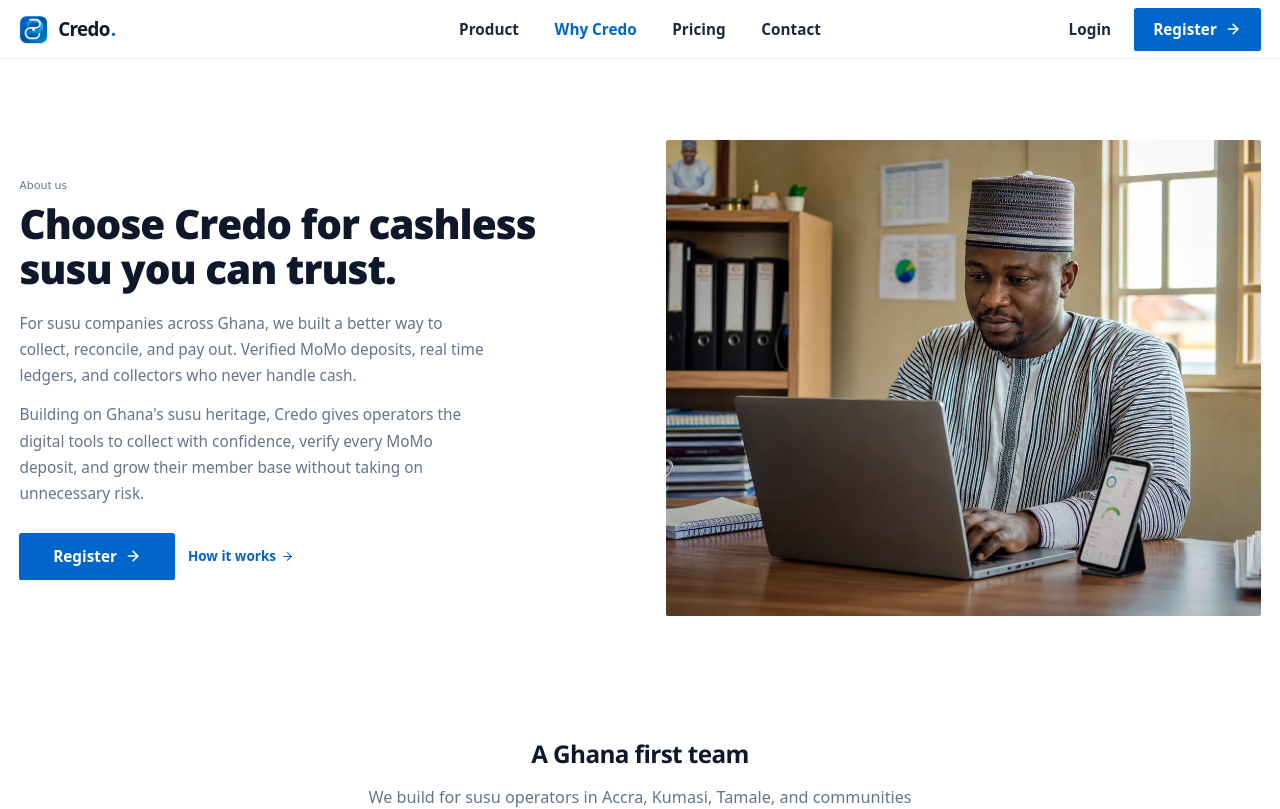
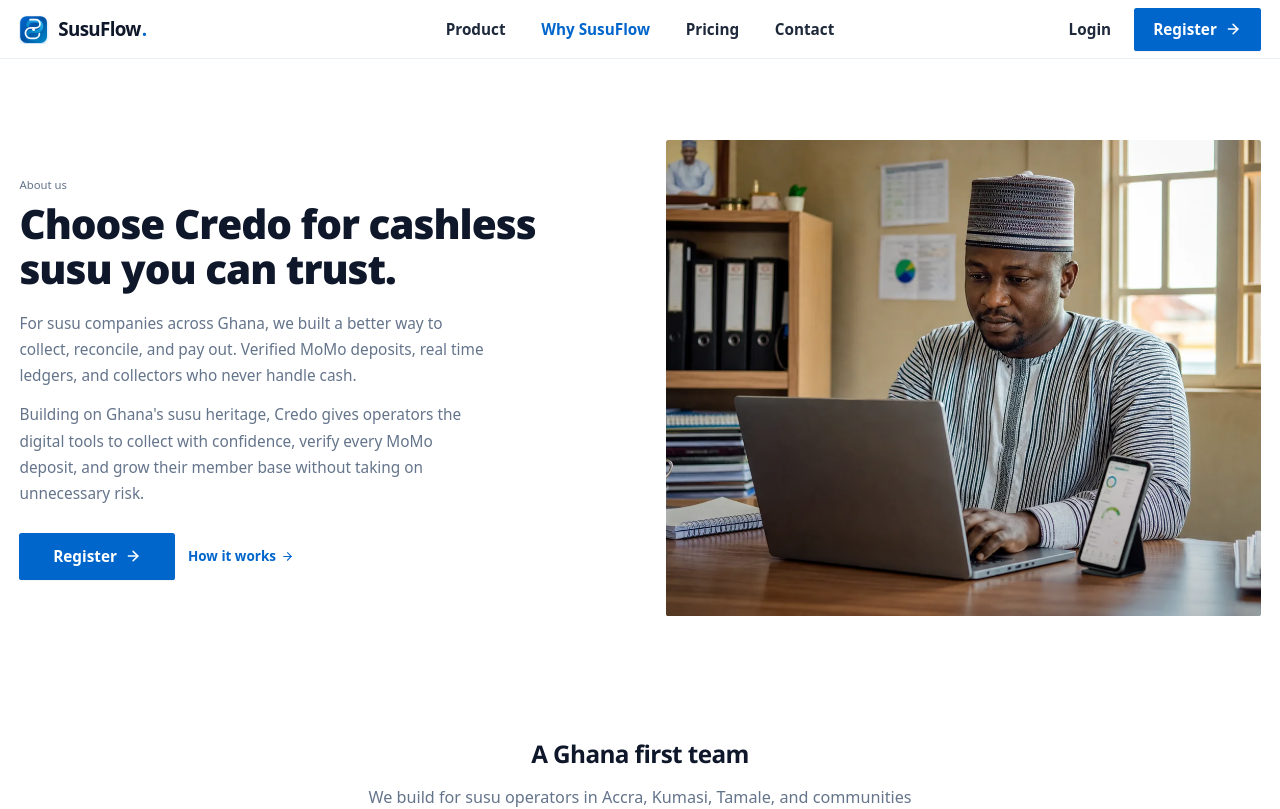
Before and after one commit to Gideon-Dadey/SusuFlow, a Next.js app in the folder apps/web/: page /about in a window 1280 px wide. Shown: the top 809 px of the page. Built offline with nearby package versions, Linux system fonts and the light colour scheme.

Commit message:
fix: revert branding name back to SusuFlow across platform

```diff
--- a/apps/web/src/app/(staff)/staff/settings/page.tsx
+++ b/apps/web/src/app/(staff)/staff/settings/page.tsx
@@ -146,12 +146,12 @@ export default function StaffSettingsPage() {
     const resolvedName =
       activeTenant?.name ||
       (tenantSlug
-        ? tenantSlug === "adipa"
-          ? "Adipa Microfinance"
+        ? tenantSlug === "adipa" || tenantSlug === "susuflow"
+          ? "SusuFlow"
           : tenantSlug.toUpperCase()
-        : "Adipa Microfinance");
+        : "SusuFlow");
     const resolvedEmail =
-      activeTenant?.email || user?.email || "admin@adipamicrofinance.com";
+      activeTenant?.email || user?.email || "support@susuflow.com";
     const resolvedPhone =
       activeTenant?.phone || userProfile?.phone || "+233240000000";
     const resolvedLogo = tenant?.logoUrl || tenantBranding?.logoUrl || "";
@@ -348,15 +348,12 @@ export default function StaffSettingsPage() {
       name.trim() ||
       tenant?.name ||
       (user?.tenantSlug
-        ? user.tenantSlug === "adipa"
-          ? "Adipa Microfinance"
+        ? user.tenantSlug === "adipa" || user.tenantSlug === "susuflow"
+          ? "SusuFlow"
           : user.tenantSlug.toUpperCase()
-        : "Adipa Microfinance");
+        : "SusuFlow");
     const targetEmail =
-      email.trim() ||
-      tenant?.email ||
-      user?.email ||
-      "admin@adipamicrofinance.com";
+      email.trim() || tenant?.email || user?.email || "support@susuflow.com";
     const targetPhone =
       phone.trim() || tenant?.phone || userProfile?.phone || "+233240000000";
 
@@ -836,7 +833,7 @@ export default function StaffSettingsPage() {
                     label="Company Name"
                     value={name}
                     onChange={(e) => setName(e.target.value)}
-                    placeholder="e.g. Adipa Microfinance"
+                    placeholder="e.g. SusuFlow"
                   />
 
                   <div className="grid grid-cols-1 sm:grid-cols-2 gap-4">
@@ -845,7 +842,7 @@ export default function StaffSettingsPage() {
                       type="email"
                       value={email}
                       onChange={(e) => setEmail(e.target.value)}
-                      placeholder="admin@adipamicrofinance.com"
+                      placeholder="support@susuflow.com"
                     />
                     <Input
                       label="Support Phone"
--- a/apps/web/src/app/layout.tsx
+++ b/apps/web/src/app/layout.tsx
@@ -13,14 +13,14 @@ const openSans = Open_Sans({
 });
 
 export const metadata: Metadata = {
-  title: "Credo | Enterprise Susu & Digital Savings",
+  title: "SusuFlow | Enterprise Susu & Digital Savings",
   description:
     "Eliminate fraud in susu collection with gateway-confirmed digital deposits",
-  applicationName: "Credo",
+  applicationName: "SusuFlow",
   manifest: "/manifest.webmanifest",
   appleWebApp: {
     capable: true,
-    title: "Credo",
+    title: "SusuFlow",
     statusBarStyle: "default",
   },
 };
--- a/apps/web/src/components/layout/sidebar.tsx
+++ b/apps/web/src/components/layout/sidebar.tsx
@@ -81,9 +81,9 @@ export function Sidebar({
 
   const brandLabel =
     variant === "admin"
-      ? "Credo Admin"
+      ? "SusuFlow Admin"
       : tenantBranding?.name ||
-        (collectorMode ? "Collector" : customerMode ? "My Susu" : "Credo");
+        (collectorMode ? "Collector" : customerMode ? "My Susu" : "SusuFlow");
 
   const isGrouped =
     (variant === "staff" || variant === "admin") &&
--- a/apps/web/src/components/marketing/brand-logo.tsx
+++ b/apps/web/src/components/marketing/brand-logo.tsx
@@ -137,7 +137,7 @@ export function BrandLockup({
         <span
           className={onDark ? "text-white" : "text-slate-900 dark:text-white"}
         >
-          Credo
+          SusuFlow
         </span>
         <span className="text-[#0066cc] dark:text-[#38bdf8] ml-[1px]">.</span>
       </span>
--- a/apps/web/src/lib/marketing-data.ts
+++ b/apps/web/src/lib/marketing-data.ts
@@ -1,11 +1,11 @@
-export const APP_NAME = "Credo";
+export const APP_NAME = "SusuFlow";
 export const APP_TAGLINE =
   "Enterprise Susu & Digital Savings Platform with verified deposits.";
 export const SUPPORT_EMAIL = "gideondadey@gmail.com";
 
 export const NAV_LINKS = [
   { href: "/how-it-works", label: "Product" },
-  { href: "/about", label: "Why Credo" },
+  { href: "/about", label: "Why SusuFlow" },
   { href: "/pricing", label: "Pricing" },
   { href: "/contact", label: "Contact" },
 ] as const;
@@ -405,7 +405,7 @@ export const PRICING_FAQ = [
   },
   {
     q: "Do you charge per deposit?",
-    a: "No. Credo pricing is for the platform. Member deposits go through your payment gateway. You do not pay us per transaction.",
+    a: "No. SusuFlow pricing is for the platform. Member deposits go through your payment gateway. You do not pay us per transaction.",
   },
   {
     q: "Is there a setup fee?",
@@ -416,8 +416,8 @@ export const PRICING_FAQ = [
     a: "Yes. Start on Starter or Growth and upgrade when your customer count or team size grows. Our team can help you migrate.",
   },
   {
-    q: "Do savers pay a fee to use Credo?",
-    a: "Savers join through your company tenant at no direct cost from Credo. Standard MoMo network fees from their provider still apply.",
+    q: "Do savers pay a fee to use SusuFlow?",
+    a: "Savers join through your company tenant at no direct cost from SusuFlow. Standard MoMo network fees from their provider still apply.",
   },
   {
     q: "Can I cancel monthly?",
@@ -494,7 +494,7 @@ export const ABOUT_COMPLIANCE_POINTS = [
 export const ABOUT_OPERATING_DETAILS = [
   {
     region: "Ghana",
-    entity: "Credo",
+    entity: "SusuFlow",
     partners: "MTN Mobile Money via Hubtel",
     standards:
       "Designed for Ghana susu operators and the MoMo payments ecosystem",
@@ -502,14 +502,14 @@ export const ABOUT_OPERATING_DETAILS = [
 ] as const;
 
 export const CONTACT_OFFICE = {
-  headline: "Credo Ghana",
+  headline: "SusuFlow Ghana",
   addressLines: ["Maakro SDA Church Kovak Road", "Kumasi", "Ghana"],
 } as const;
 
 export const FAQ_ITEMS = [
   {
     q: "What is susu?",
-    a: "Susu is a traditional rotating savings scheme in Ghana and West Africa. Members contribute regularly and receive a lump sum on their turn. Credo digitizes the collection side while keeping the trust model.",
+    a: "Susu is a traditional rotating savings scheme in Ghana and West Africa. Members contribute regularly and receive a lump sum on their turn. SusuFlow digitizes the collection side while keeping the trust model.",
   },
   {
     q: "Do collectors still handle cash?",
```
